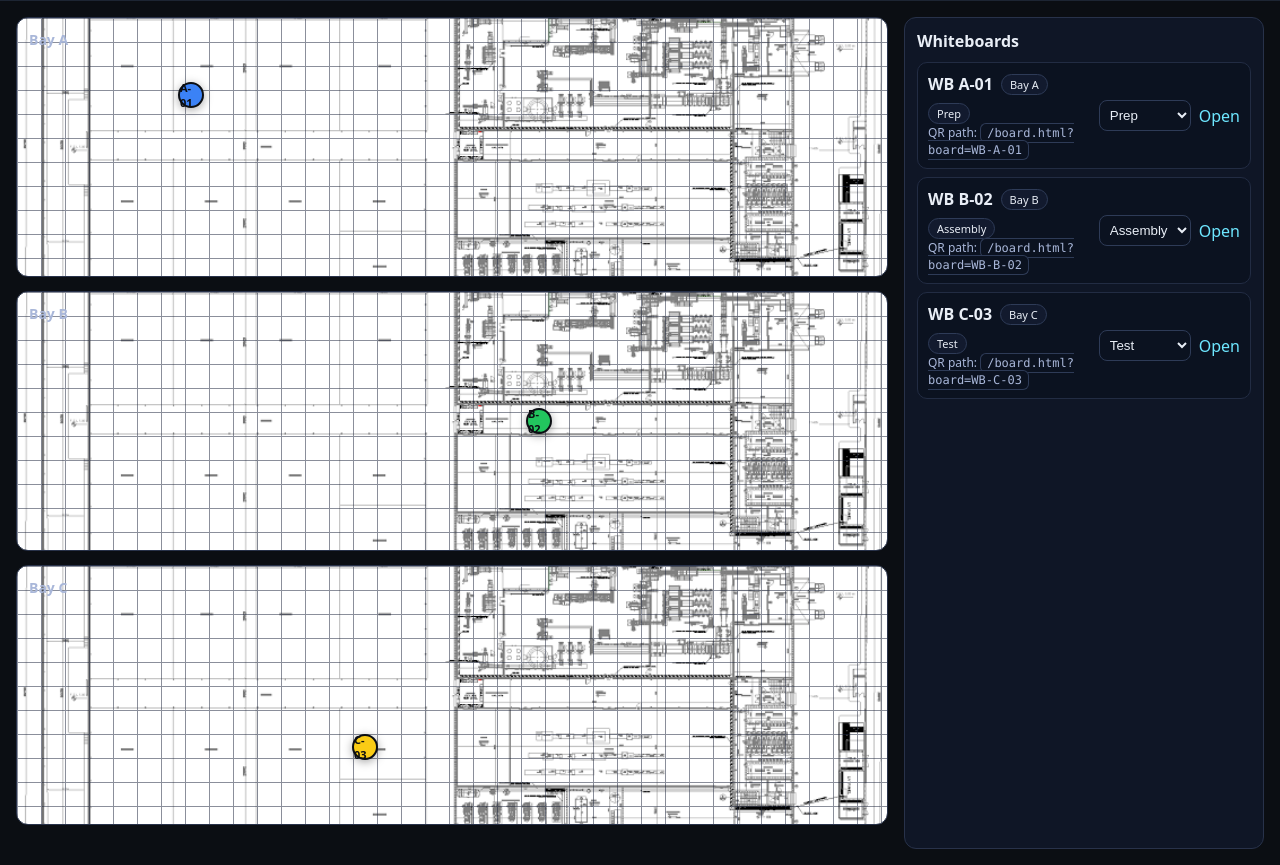
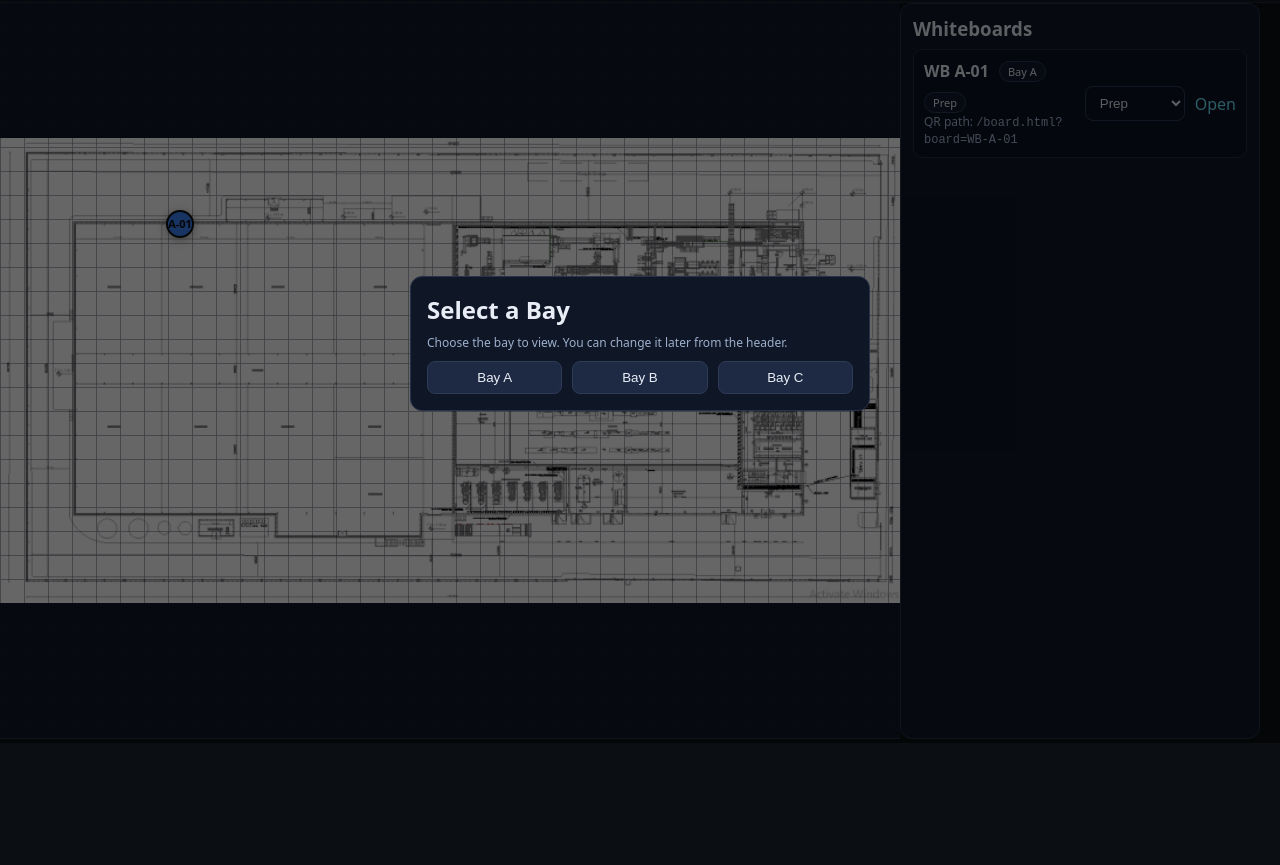
Before and after one commit to jdheff86/Shop-floor-tracker, a plain HTML site: page index.html in a window 1280 px wide. Shown: the part 57-922 px from the top of the page. After the commit the page ends 800 px from the top, so only its background shows below. Drawn offline with Linux system fonts and the light colour scheme.

Commit message:
Update index.html

```diff
--- a/index.html
+++ b/index.html
@@ -5,106 +5,143 @@
 <meta name="viewport" content="width=device-width, initial-scale=1" />
 <title>Shop Floor Map</title>
 <style>
-  :root { --gap: 14px; --bayHeight: 260px; --markerSize: 26px; }
+  :root { --markerSize: 28px; }
   * { box-sizing: border-box; }
-  body { font-family: system-ui, -apple-system, Segoe UI, Roboto, sans-serif; margin: 0; background:#0b0e13; color:#e9eef6; }
-  header { display:flex; align-items:center; justify-content:space-between; padding:12px 16px; border-bottom:1px solid #1d2533; background:#111623; position:sticky; top:0; z-index:10; }
-  .brand { font-weight:700; letter-spacing:.4px; }
-  .controls { display:flex; gap:10px; align-items:center; }
-  button { background:#1e2a44; color:#e9eef6; border:1px solid #2e3b57; border-radius:8px; padding:8px 12px; cursor:pointer; }
+  body { margin:0; font-family: system-ui, -apple-system, Segoe UI, Roboto, sans-serif; background:#0b0e13; color:#e9eef6; }
+
+  /* Header */
+  header { display:flex; align-items:center; justify-content:space-between; gap:10px;
+    padding:12px 14px; background:#111623; border-bottom:1px solid #1d2533; position:sticky; top:0; z-index:20; }
+  .brand { font-weight:700; }
+  .row { display:flex; align-items:center; gap:10px; flex-wrap:wrap; }
+  .muted { color:#9db0cc; font-size:12px; }
+  select, button { background:#0b1220; color:#e9eef6; border:1px solid #2e3b57; border-radius:8px; padding:8px 10px; }
+  button { background:#1e2a44; }
   button:hover { background:#263352; }
-  main { padding:16px; display:grid; grid-template-columns: 1fr 360px; gap:16px; }
-  .mapWrap { display:flex; flex-direction:column; gap:var(--gap); }
-  .bay {
-    position:relative; height:var(--bayHeight); background:#0f1626; border:1px solid #28324a; border-radius:12px;
-    padding:12px; overflow:hidden;
-    background-size:cover; background-position:center;
+  label input[type="checkbox"] { transform: translateY(1px); }
+
+  /* Layout */
+  .wrap { display:grid; grid-template-columns: 1fr; }
+  .canvas {
+    position:relative; height: calc(100vh - 64px);
+    background:#0f1626; border-bottom:1px solid #28324a; overflow:hidden;
+    background-size: contain; background-repeat:no-repeat; background-position: center;
   }
-  .bay h2 { margin:0 0 6px 0; font-size:14px; font-weight:600; color:#a9b7d9; position:relative; z-index:1; }
   .gridBG {
-    position:absolute; inset:0; background-image:linear-gradient(#182038 1px, transparent 1px),
-      linear-gradient(90deg, #182038 1px, transparent 1px);
-    background-size:24px 24px; opacity:.5; pointer-events:none;
+    position:absolute; inset:0; pointer-events:none;
+    background-image:linear-gradient(#182038 1px, transparent 1px), linear-gradient(90deg, #182038 1px, transparent 1px);
+    background-size:24px 24px; opacity:.35;
   }
-  .marker {
-    position:absolute; width:var(--markerSize); height:var(--markerSize); border-radius:50%;
-    border:2px solid #0b0e13; transform:translate(-50%, -50%); cursor:grab; display:flex; align-items:center; justify-content:center;
-    font-size:11px; font-weight:700; color:#0b0e13; box-shadow:0 2px 10px rgba(0,0,0,.35);
+
+  /* Marker */
+  .marker { position:absolute; width:var(--markerSize); height:var(--markerSize); border-radius:50%;
+    border:2px solid #0b0e13; transform:translate(-50%, -50%);
+    cursor:grab; display:flex; align-items:center; justify-content:center; font-size:11px; font-weight:800;
+    color:#0b0e13; box-shadow:0 2px 10px rgba(0,0,0,.35); }
+  .marker.dragging { cursor:grabbing; opacity:.9; }
+  .marker .hint { position:absolute; top:30px; left:50%; transform:translateX(-50%);
+    background:#0b1220; border:1px solid #263352; padding:2px 6px; border-radius:6px; font-size:10px; white-space:nowrap; display:none; color:#a9b7d9; }
+  .marker.showHint .hint { display:block; }
+
+  /* Side panel (collapsible) */
+  .panel {
+    position: fixed; right: 10px; top: 74px; bottom: 10px; width: 360px;
+    background:#0f1626; border:1px solid #28324a; border-radius:12px; padding:12px; z-index:25;
+    box-shadow:0 10px 30px rgba(0,0,0,.35); overflow:auto; transform: translateX(400px); transition: transform .25s ease;
   }
-  .marker.dragging { cursor:grabbing; opacity:.85; }
-  .marker .hint { position:absolute; top:28px; left:50%; transform:translateX(-50%); background:#0b1220; border:1px solid #263352; padding:2px 6px; border-radius:6px; font-size:10px; display:none; white-space:nowrap; color:#a9b7d9; }
-  .marker.showHint .hint { display:block; }
-  .panel {
-    background:#0f1626; border:1px solid #28324a; border-radius:12px; padding:12px; height:calc(var(--bayHeight)*3 + var(--gap)*2 + 24px);
-    position:sticky; top:72px; overflow:auto;
-  }
-  .panel h3 { margin:0 0 10px 0; font-size:16px; }
+  .panel.open { transform: translateX(0); }
+  .panel h3 { margin:0 0 8px 0; }
   .list { display:flex; flex-direction:column; gap:8px; }
-  .card {
-    background:#0b1220; border:1px solid #222c43; border-radius:10px; padding:10px; display:grid; grid-template-columns: 1fr auto; gap:10px; align-items:center;
-  }
+  .card { background:#0b1220; border:1px solid #222c43; border-radius:10px; padding:10px;
+          display:grid; grid-template-columns:1fr auto; gap:10px; align-items:center; }
+  .pill { padding:2px 8px; border-radius:999px; border:1px solid #2e3b57; background:#121a2e; font-size:11px; }
   .small { color:#a9b7d9; font-size:12px; }
   a { color:#6ee7ff; text-decoration:none; }
   a:hover { text-decoration:underline; }
-  .pill { padding:2px 8px; border-radius:999px; border:1px solid #2e3b57; background:#121a2e; font-size:11px; }
-  .row { display:flex; gap:8px; align-items:center; flex-wrap:wrap; }
-  .muted { color:#9db0cc; font-size:12px; }
-  .qr { font-family: ui-monospace, Menlo, Consolas, monospace; background:#0b1220; padding:2px 6px; border-radius:6px; border:1px solid #2e3b57; }
-  select { background:#0b1220; color:#e9eef6; border:1px solid #2e3b57; border-radius:8px; padding:6px; }
-  label input[type="checkbox"] { transform: translateY(1px); }
+
+  /* FAB toggle for panel */
+  .fab {
+    position: fixed; right: 12px; bottom: 14px; z-index: 26;
+    background:#1e2a44; border:1px solid #2e3b57; color:#e9eef6; border-radius:999px; padding:12px 14px;
+    box-shadow:0 8px 20px rgba(0,0,0,.4);
+  }
+
+  /* Bay picker modal */
+  .modal {
+    position: fixed; inset:0; background: rgba(0,0,0,.6); display:flex; align-items:center; justify-content:center; z-index:30;
+  }
+  .dialog {
+    width: min(92vw, 460px); background:#0f1626; border:1px solid #28324a; border-radius:12px; padding:16px;
+  }
+  .dialog h2 { margin:0 0 8px 0; }
+  .bayBtns { display:flex; gap:10px; margin-top:10px; flex-wrap:wrap; }
+  .bayBtns button { flex: 1 1 100px; }
+
+  @media (min-width: 1100px) {
+    .wrap { grid-template-columns: 1fr 380px; }
+    .panel { position: static; transform:none; height: calc(100vh - 64px); box-shadow:none; border-left:1px solid #28324a; }
+    .fab { display:none; }
+  }
 </style>
 </head>
 <body>
 <header>
-  <div class="brand">Shop Floor Map</div>
-  <div class="controls">
-    <label class="row"><input type="checkbox" id="editToggle" /> <span>Edit Mode</span></label>
+  <div class="row">
+    <div class="brand">Shop Floor Map</div>
+    <label class="row"><input type="checkbox" id="editToggle"> <span>Edit Mode</span></label>
+  </div>
+  <div class="row">
+    <label class="muted">Bay:</label>
+    <select id="baySelect" title="Select Bay">
+      <option value="A">Bay A</option>
+      <option value="B">Bay B</option>
+      <option value="C">Bay C</option>
+    </select>
     <button id="addMarkerBtn">Add Whiteboard</button>
   </div>
 </header>
 
-<main>
-  <section class="mapWrap">
-    <div class="bay" data-bay="A" id="bayA">
-      <div class="gridBG"></div>
-      <h2>Bay A</h2>
+<div class="wrap">
+  <div id="canvas" class="canvas">
+    <div class="gridBG"></div>
+    <!-- markers injected here -->
+  </div>
+
+  <!-- Side panel (starts closed on mobile) -->
+  <aside id="panel" class="panel">
+    <h3>Whiteboards</h3>
+    <div id="list" class="list"></div>
+  </aside>
+</div>
+
+<button id="fab" class="fab">Open Panel</button>
+
+<!-- Bay picker (first visit) -->
+<div id="bayModal" class="modal" style="display:none;">
+  <div class="dialog">
+    <h2>Select a Bay</h2>
+    <div class="muted">Choose the bay to view. You can change it later from the header.</div>
+    <div class="bayBtns">
+      <button data-bay="A">Bay A</button>
+      <button data-bay="B">Bay B</button>
+      <button data-bay="C">Bay C</button>
     </div>
-    <div class="bay" data-bay="B" id="bayB">
-      <div class="gridBG"></div>
-      <h2>Bay B</h2>
-    </div>
-    <div class="bay" data-bay="C" id="bayC">
-      <div class="gridBG"></div>
-      <h2>Bay C</h2>
-    </div>
-  </section>
-
-  <aside class="panel">
-    <h3>Whiteboards</h3>
-    <div class="list" id="list"></div>
-  </aside>
-</main>
+  </div>
+</div>
 
 <script>
-/* =========================
-   CONFIG: Set bay backgrounds here (optional)
-   Replace with your factory layout image URLs when ready.
-   Example: bayBackgrounds.A = 'https://example.com/layoutA.png';
-========================= */
+/* ===== Config: set your background images here ===== */
 const bayBackgrounds = {
-  A: 'assets/factory-layout.png',
+  A: 'assets/factory-layout.png', // your PNG path
   B: 'assets/factory-layout.png',
   C: 'assets/factory-layout.png'
 };
-/* =========================
-   Local store (swap for Firebase later)
-========================= */
-const STORAGE_KEY = 'shopFloor.v1';
-const byId = (id) => document.getElementById(id);
-const bayEls = { A: byId('bayA'), B: byId('bayB'), C: byId('bayC') };
 
-function defaultState() {
+/* ===== Local store (we'll swap this to Firebase later) ===== */
+const STORAGE_KEY = 'shopFloor.v2'; // bump key so old localStorage doesn't conflict
+function defaultState(){
   return {
+    activeBay: null, // force picker first time
     edit: false,
     boards: {
       'WB-A-01': { id:'WB-A-01', label:'WB A-01', bay:'A', x:20, y:30, stage:'Prep' },
@@ -117,65 +154,60 @@ function loadState(){ try{ return JSON.parse(localStorage.getItem(STORAGE_KEY))
 function saveState(){ localStorage.setItem(STORAGE_KEY, JSON.stringify(state)); }
 let state = loadState();
 
-/* =========================
-   Stage → color
-========================= */
-function stageColor(stage){
-  switch(stage){
-    case 'Prep': return '#3b82f6';     // blue
-    case 'Assembly': return '#22c55e'; // green
-    case 'Test': return '#facc15';     // yellow
-    case 'Rework': return '#ef4444';   // red
+/* ===== Helpers ===== */
+const byId = id => document.getElementById(id);
+const canvas = byId('canvas');
+const listEl = byId('list');
+const panel = byId('panel');
+const fab = byId('fab');
+const baySelect = byId('baySelect');
+const editToggle = byId('editToggle');
+const bayModal = byId('bayModal');
+
+function stageColor(s){
+  switch(s){
+    case 'Prep': return '#3b82f6';
+    case 'Assembly': return '#22c55e';
+    case 'Test': return '#facc15';
+    case 'Rework': return '#ef4444';
     default: return '#6ee7ff';
   }
 }
 
-/* =========================
-   Render bays + backgrounds
-========================= */
-function renderBayBackgrounds(){
-  for (const k of ['A','B','C']){
-    const url = bayBackgrounds[k];
-    if (url) {
-      bayEls[k].style.backgroundImage = `url('${url}')`;
-      // Grid stays visible as overlay decoration
-    } else {
-      bayEls[k].style.backgroundImage = '';
-    }
-  }
+/* ===== Render ===== */
+function renderCanvasBG(){
+  const bay = state.activeBay || 'A';
+  const url = bayBackgrounds[bay] || '';
+  canvas.style.backgroundImage = url ? `url('${url}')` : '';
 }
 
-/* =========================
-   Markers
-========================= */
-function clearMarkers(){ document.querySelectorAll('.marker').forEach(m=>m.remove()); }
+function clearMarkers(){ canvas.querySelectorAll('.marker').forEach(m=>m.remove()); }
 
 function markerEl(board){
   const m = document.createElement('div');
   m.className = 'marker';
   m.style.left = board.x + '%';
-  m.style.top  = board.y + '%';
+  m.style.top = board.y + '%';
   m.style.background = stageColor(board.stage);
   m.dataset.id = board.id;
   m.title = `${board.label} — ${board.stage}`;
-  m.innerHTML = `<span>${board.label.replace(/^.*?(\w+-\w+)$/,'$1')}</span><div class="hint">Drag to move</div>`;
+  m.innerHTML = `<span>${board.label.split(' ').pop()}</span><div class="hint">Drag to move</div>`;
   if (state.edit) m.classList.add('showHint');
 
   // drag
-  m.addEventListener('pointerdown', (e) => {
+  m.addEventListener('pointerdown', (e)=>{
     if (!state.edit) return;
     m.setPointerCapture(e.pointerId);
     m.classList.add('dragging');
-    const parent = m.parentElement;
-    const rect = parent.getBoundingClientRect();
-    const onMove = (ev) => {
+    const rect = canvas.getBoundingClientRect();
+    const onMove = (ev)=>{
       const rx = ((ev.clientX - rect.left) / rect.width) * 100;
       const ry = ((ev.clientY - rect.top) / rect.height) * 100;
-      const nx = Math.max(2, Math.min(98, rx));
-      const ny = Math.max(6, Math.min(94, ry));
+      const nx = Math.max(1.5, Math.min(98.5, rx));
+      const ny = Math.max(3, Math.min(97, ry));
       m.style.left = nx + '%'; m.style.top = ny + '%';
     };
-    const onUp = () => {
+    const onUp = ()=>{
       m.releasePointerCapture(e.pointerId);
       m.classList.remove('dragging');
       const id = m.dataset.id;
@@ -189,10 +221,10 @@ function markerEl(board){
     window.addEventListener('pointerup', onUp);
   });
 
-  // open board page on click (disabled in edit)
-  m.addEventListener('click', () => {
+  // click opens board page (disabled in edit)
+  m.addEventListener('click', ()=>{
     if (state.edit) return;
-    window.location.href = `board.html?board=${encodeURIComponent(board.id)}`;
+    location.href = `board.html?board=${encodeURIComponent(board.id)}`;
   });
 
   return m;
@@ -200,27 +232,21 @@ function markerEl(board){
 
 function renderMarkers(){
   clearMarkers();
+  const active = state.activeBay || 'A';
   Object.values(state.boards).forEach(b=>{
-    const parent = bayEls[b.bay];
-    if (!parent) return;
-    const m = markerEl(b);
-    parent.appendChild(m);
+    if (b.bay !== active) return; // show only current bay
+    canvas.appendChild(markerEl(b));
   });
 }
 
-/* =========================
-   Sidebar list
-========================= */
 function renderList(){
-  const list = byId('list');
-  list.innerHTML = '';
-  const boards = Object.values(state.boards).sort((a,b)=>{
-    if (a.bay === b.bay) return a.id.localeCompare(b.id);
-    return a.bay.localeCompare(b.bay);
-  });
+  listEl.innerHTML = '';
+  const active = state.activeBay || 'A';
+  const boards = Object.values(state.boards)
+    .filter(b=>b.bay === active)
+    .sort((a,b)=> a.id.localeCompare(b.id));
   boards.forEach(b=>{
     const card = document.createElement('div'); card.className='card';
-
     const left = document.createElement('div');
     left.innerHTML = `
       <div class="row">
@@ -228,68 +254,86 @@ function renderList(){
         <span class="pill">Bay ${b.bay}</span>
         <span class="pill">${b.stage}</span>
       </div>
-      <div class="small">QR path: <span class="qr">/board.html?board=${b.id}</span></div>
+      <div class="small">QR path: <code>/board.html?board=${b.id}</code></div>
     `;
-
     const right = document.createElement('div'); right.className='row';
 
-    // Stage select (enabled only in Edit Mode visually; always works here for simplicity)
+    // stage select
     const sel = document.createElement('select');
     ['Prep','Assembly','Test','Rework'].forEach(st=>{
       const opt = document.createElement('option');
-      opt.value = st; opt.textContent = st;
-      if (b.stage === st) opt.selected = true;
+      opt.value = st; opt.textContent = st; if (b.stage===st) opt.selected = true;
       sel.appendChild(opt);
     });
     sel.addEventListener('change', ()=>{
-      state.boards[b.id].stage = sel.value;
-      saveState();
-      renderMarkers();
-      renderList();
+      state.boards[b.id].stage = sel.value; saveState(); renderMarkers(); renderList();
     });
 
-    const open = document.createElement('a');
-    open.href = `board.html?board=${encodeURIComponent(b.id)}`;
-    open.textContent = 'Open';
+    const open = document.createElement('a'); open.href = `board.html?board=${encodeURIComponent(b.id)}`; open.textContent = 'Open';
+    right.appendChild(sel); right.appendChild(open);
 
-    right.appendChild(sel);
-    right.appendChild(open);
-
-    card.appendChild(left);
-    card.appendChild(right);
-    list.appendChild(card);
+    card.appendChild(left); card.appendChild(right);
+    listEl.appendChild(card);
   });
 }
 
-/* =========================
-   Controls
-========================= */
-const editToggle = byId('editToggle');
+function renderAll(){
+  renderCanvasBG();
+  renderMarkers();
+  renderList();
+}
+
+/* ===== Controls ===== */
 editToggle.checked = !!state.edit;
 editToggle.addEventListener('change', ()=>{
-  state.edit = editToggle.checked;
-  saveState();
-  renderMarkers(); renderList();
+  state.edit = editToggle.checked; saveState(); renderAll();
 });
 
-byId('addMarkerBtn').addEventListener('click', () => {
-  const next = prompt('New whiteboard ID (e.g., WB-B-04):');
-  if (!next) return;
+byId('addMarkerBtn').addEventListener('click', ()=>{
+  const next = prompt('New whiteboard ID (e.g., WB-A-04):'); if (!next) return;
   if (state.boards[next]) { alert('ID already exists.'); return; }
-  const bay = (prompt('Bay (A/B/C):', 'A') || 'A').toUpperCase();
+  const bay = (prompt('Bay (A/B/C):', state.activeBay || 'A') || 'A').toUpperCase();
   if (!['A','B','C'].includes(bay)) { alert('Invalid bay'); return; }
-  const label = prompt('Label (e.g., WB B-04):', next.replaceAll('-', ' ')) || next;
-  const stage = (prompt('Stage (Prep/Assembly/Test/Rework):', 'Prep') || 'Prep');
+  const label = prompt('Label (e.g., WB A-04):', next.replaceAll('-', ' ')) || next;
+  const stage = (prompt('Stage (Prep/Assembly/Test/Rework):','Prep') || 'Prep');
   state.boards[next] = { id: next, label, bay, x: 50, y: 50, stage };
-  saveState(); renderMarkers(); renderList();
+  saveState(); renderAll();
 });
 
-/* =========================
-   Init
-========================= */
-renderBayBackgrounds();
-renderMarkers();
-renderList();
+/* Bay dropdown */
+baySelect.value = state.activeBay || 'A';
+baySelect.addEventListener('change', ()=>{
+  state.activeBay = baySelect.value; saveState(); renderAll();
+});
+
+/* Panel toggle (mobile) */
+function openPanel(){ panel.classList.add('open'); fab.textContent='Close Panel'; }
+function closePanel(){ panel.classList.remove('open'); fab.textContent='Open Panel'; }
+fab.addEventListener('click', ()=>{
+  if (panel.classList.contains('open')) closePanel(); else openPanel();
+});
+/* start closed on mobile; open by default on wide screens via CSS */
+
+/* First-visit bay picker */
+function showBayPicker(){
+  bayModal.style.display = 'flex';
+  bayModal.querySelectorAll('button[data-bay]').forEach(btn=>{
+    btn.onclick = ()=>{
+      const bay = btn.getAttribute('data-bay');
+      state.activeBay = bay; saveState();
+      baySelect.value = bay;
+      bayModal.style.display = 'none';
+      renderAll();
+    };
+  });
+}
+
+if (!state.activeBay) {
+  showBayPicker();
+}
+
+/* Init */
+renderAll();
 </script>
 </body>
 </html>
```
